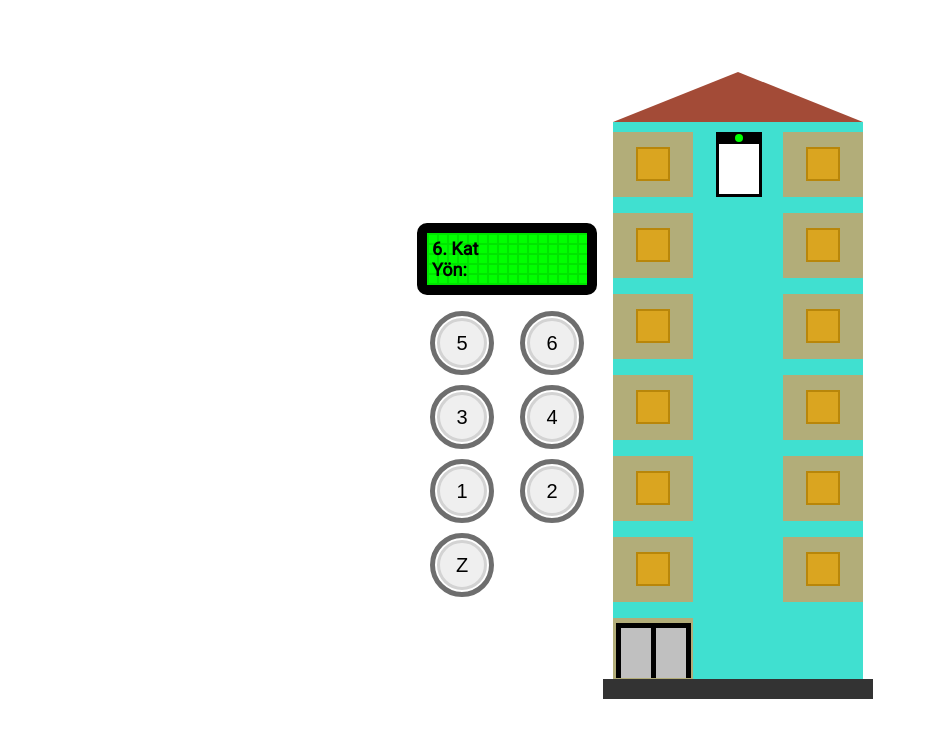
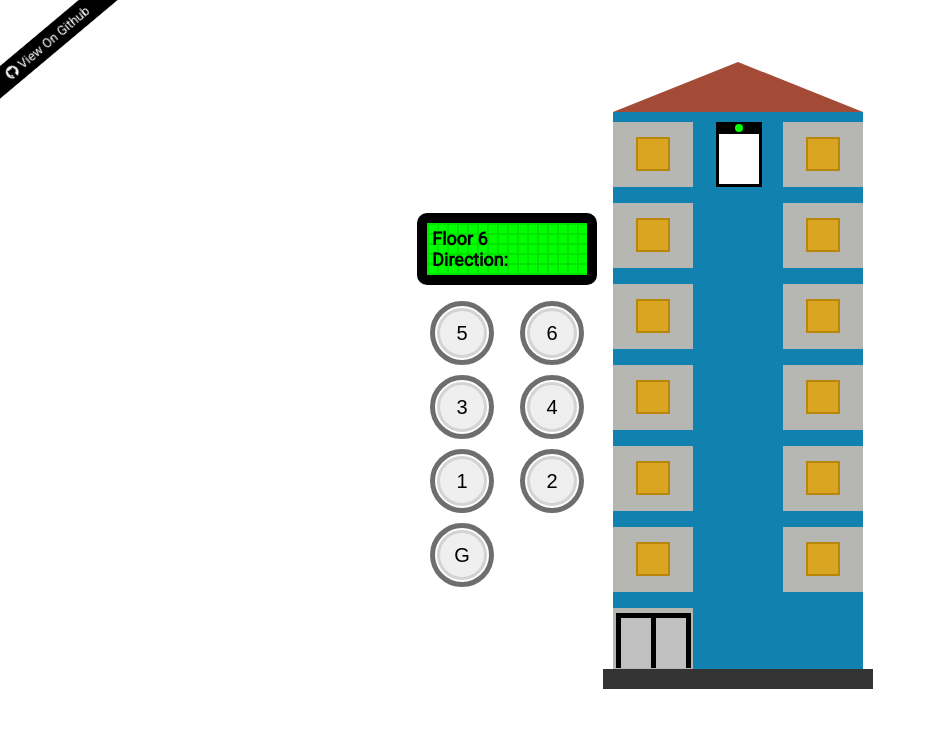
Before and after one commit to isagul/elevator, a React (Create React App) app: page / in a window 1280 px wide. Shown: the top 738 px of the page, without its empty margins (0-936 px from the left). Built offline with nearby package versions, Linux system fonts and the light colour scheme.

Commit message:
css variables added

```diff
--- a/public/index.html
+++ b/public/index.html
@@ -16,6 +16,8 @@
     -->
     <link rel="manifest" href="%PUBLIC_URL%/manifest.json" />
     <link href="https://fonts.googleapis.com/css?family=Roboto&display=swap" rel="stylesheet">
+    <script src="https://cdnjs.cloudflare.com/ajax/libs/font-awesome/5.12.1/js/all.min.js"></script>
+    <link rel="stylesheet" href="https://cdnjs.cloudflare.com/ajax/libs/font-awesome/5.12.1/css/all.min.css">
     <!--
       Notice the use of %PUBLIC_URL% in the tags above.
       It will be replaced with the URL of the `public` folder during the build.
--- a/src/App.js
+++ b/src/App.js
@@ -16,7 +16,7 @@ function App() {
       { value: 4, label: '4' },
       { value: 1, label: '1' },
       { value: 2, label: '2' },
-      { value: 0, label: 'Z' }
+      { value: 0, label: 'G' }
     ];
     return floors.map((floor, index) => {
       return (
@@ -84,12 +84,12 @@ function App() {
 
     return new Promise(resolve => {
       if (value > floorInfo.value) {
-        setElevatorDirection('Yukarı')
+        setElevatorDirection('Up')
         for (let i = elevator.offsetTop; i >= floor.offsetTop; i--) {
           elevator.style.top = i + 'px'
         }
       } else if (value < floorInfo.value) {
-        setElevatorDirection('Aşağı')
+        setElevatorDirection('Down')
         for (let i = elevator.offsetTop; i <= floor.offsetTop; i++) {
           elevator.style.top = i + 'px'
         }
@@ -134,8 +134,8 @@ function App() {
     <div className="app">
       <div className="elevator-buttons-area">
         <div className="floor-info-area">
-          <p className="floor-info">{floorInfo.label}. Kat</p>
-          <p className="elevator-direction-info">Yön: {elevatorDirection}</p>
+          <p className="floor-info">Floor {floorInfo.label}</p>
+          <p className="elevator-direction-info">Direction: {elevatorDirection}</p>
         </div>
         <div className="elevator-buttons">
           {elevatorButtons()}
@@ -154,6 +154,11 @@ function App() {
           <div className="elevator-light" style={{ background: isMoveElevator ? 'red' : 'lime' }}></div>
         </div>
       </div>
+      <div className="github-area">
+        <a href="https://github.com/isagul/elevator" target="_blank" rel="noopener noreferrer">
+          <p><i className="fab fa-github"></i>View On Github</p>
+        </a>
+      </div>
     </div>
   );
 }
--- a/src/App.scss
+++ b/src/App.scss
@@ -1,3 +1,5 @@
+@import './styles/variables.scss';
+
 .app {
   display: flex;
   flex-direction: row;
@@ -6,7 +8,6 @@
   height: 100vh;
   // margin: 3rem auto 0 auto;
   font-family: 'Roboto', sans-serif;
-  padding: 10px;
 
 
   .elevator-buttons-area {
@@ -57,7 +58,7 @@
           &:hover {
             cursor: pointer;
           }
-          &:active, &.active {
+          &:active {
             background:lime;
             box-shadow: 1px 1px 5px 3px green;
             color: white;
@@ -73,7 +74,7 @@
   .building {
     width: 250px;
     height: auto;
-    background-color: #40E0D0;
+    background-color: $building-color;
     display: flex;
     flex-direction: column;
     position: relative;
@@ -84,7 +85,7 @@
       justify-content: space-between;
       margin-bottom: 1rem;
       .home {
-        background-color: #B2AD79;
+        background-color: $home-color;
         height: 65px;
         width: 80px;
         display: flex;
@@ -93,7 +94,7 @@
         .room {
           height:30px;
           width:30px;
-          background-color: #DAA520;
+          background-color: $room-color;
           border:2px solid #B8860A;
         }
         .door {
@@ -119,7 +120,7 @@
         width: 40px;
         border: 3px solid black;
         border-top-width: 12px;
-        background: linear-gradient(to right, #C0C0C0 50%, white 50%);
+        background: linear-gradient(to right, $elevator-door-color 50%, $elevator-bg-color 50%);
         background-size: 200% 100%;
         background-position:right bottom;
         transition:all 1s ease;
@@ -157,7 +158,34 @@
       height: 0;
       border-style: solid;
       border-width: 0 125px 50px 125px;;
-      border-color: transparent transparent #A34B37 transparent;
+      border-color: transparent transparent $roof-color transparent;
+    }
+  }
+
+  .github-area {
+    display: flex;
+    justify-content: center;
+    align-items: center;
+    height: 25px;
+    width: 175px;
+    position: fixed;
+    background-color: black;
+    cursor: pointer;
+    left:-40px;
+    top: 30px;
+    font-size: 13px;
+    cursor: pointer;
+    transform: rotate(-40deg);
+    transition: all 0.1s;
+    a {
+      color: white;
+      text-decoration: none;
+    }
+    svg {
+      margin-right: 3px;
+    }
+    &:hover {
+      transform: rotate(-40deg) scale(1.1);
     }
   }
 }
@@ -180,6 +208,7 @@
         width: 100px;
         .floor-info, .elevator-direction-info {
           font-size: 14px;
+          font-weight: normal;
         }
       }
     }
--- /dev/null
+++ b/src/styles/variables.scss
@@ -0,0 +1,6 @@
+$building-color: #1182B0;
+$roof-color: #A34B37;
+$home-color: #B6B7B2;
+$room-color: #DAA520;
+$elevator-door-color: #C0C0C0;
+$elevator-bg-color: #fff;
```
